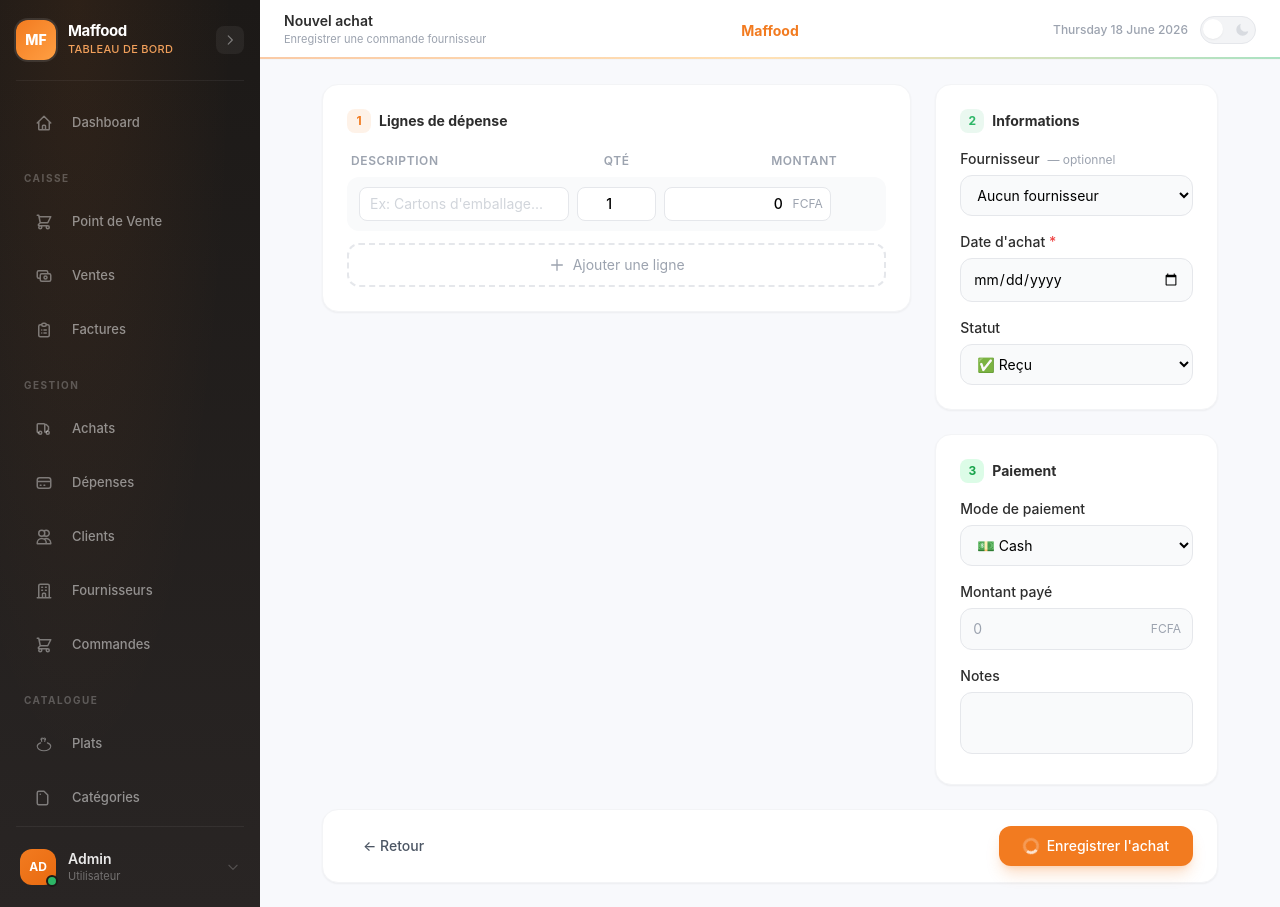
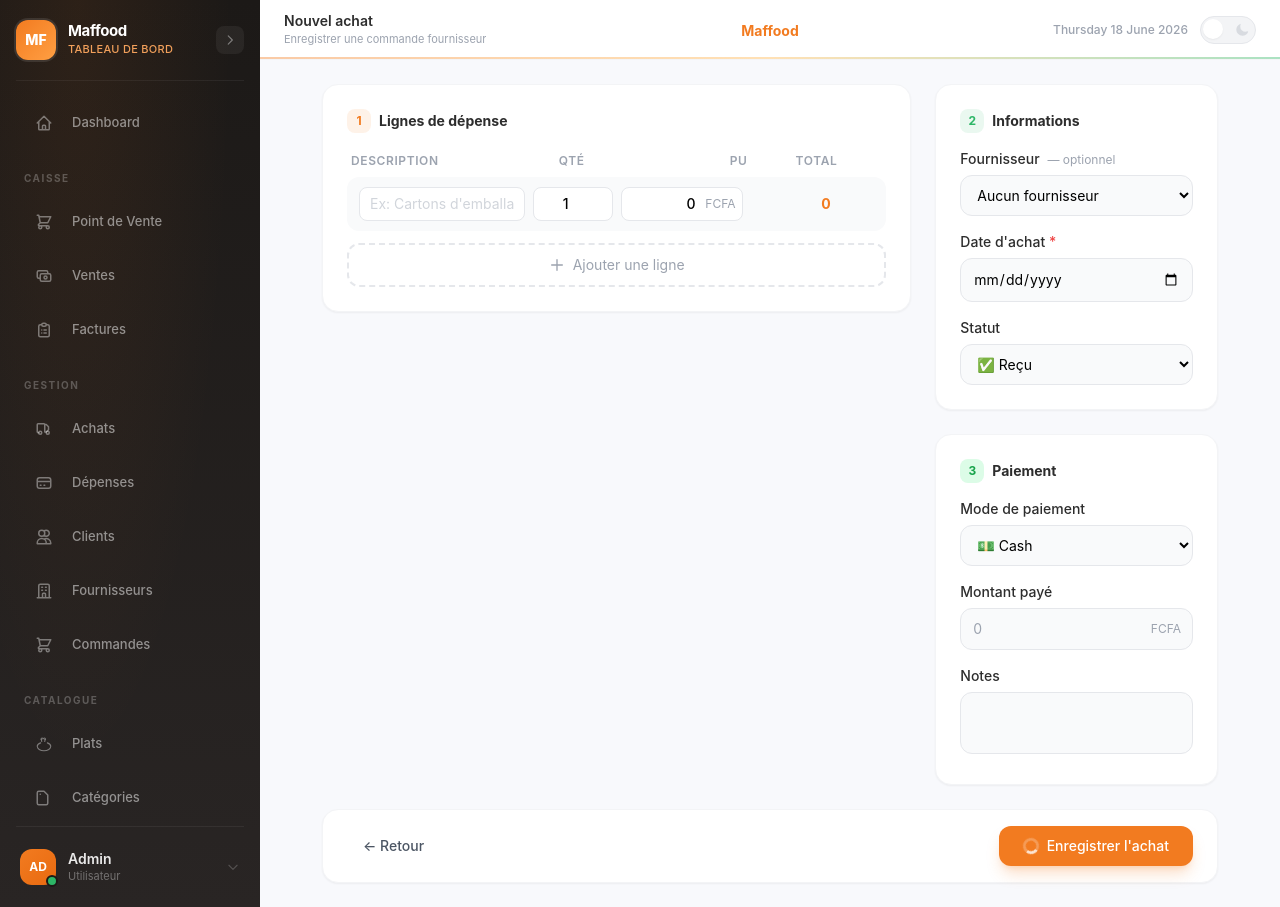
Before and after one commit to samdiagne/samdev_ges_com, a Laravel app: page /caisse/achats/create in a window 1280 px wide. Run offline with Laravel 12, Linux system fonts and the light colour scheme; a user stored in the database is signed in; data comes from the database, SQL or seed files in the repository; data that the repository does not hold is empty; style sheets or scripts are compiled from the project's sources; parts of the project's set-up code (start-up, migrations or seed data) failed here and were passed over; some libraries are stand-ins or nearby versions.

Commit message:
feat: ajout colonnes PU et Qté dans le module achats
- Ajout des colonnes PU et Qté dans le tableau principal des achats
- Ajout de la colonne PU dans le modal de détail achat
- Renommage "Montant" en "PU" et ajout colonne Total dans le formulaire

Co-Authored-By: Claude Opus 4.6 <noreply@anthropic.com>

```diff
--- a/resources/views/livewire/caisse/achat-form.blade.php
+++ b/resources/views/livewire/caisse/achat-form.blade.php
@@ -23,7 +23,7 @@
 
                     {{-- En-têtes colonnes --}}
                     <div class="hidden sm:grid grid-cols-12 gap-2 mb-2 px-1">
-                        <p class="col-span-5 text-xs font-semibold text-gray-400 uppercase tracking-wider">
+                        <p class="col-span-4 text-xs font-semibold text-gray-400 uppercase tracking-wider">
                             Description
                         </p>
 
@@ -31,8 +31,12 @@
                             Qté
                         </p>
 
-                        <p class="col-span-4 text-xs font-semibold text-gray-400 uppercase tracking-wider text-right">
-                            Montant
+                        <p class="col-span-3 text-xs font-semibold text-gray-400 uppercase tracking-wider text-right">
+                            PU
+                        </p>
+
+                        <p class="col-span-2 text-xs font-semibold text-gray-400 uppercase tracking-wider text-right">
+                            Total
                         </p>
 
                         <div class="col-span-1"></div>
@@ -44,7 +48,7 @@
                             <div class="grid grid-cols-12 gap-2 items-center bg-gray-50 rounded-xl px-3 py-2.5 group">
 
                                 {{-- Description --}}
-                                <div class="col-span-12 sm:col-span-5">
+                                <div class="col-span-12 sm:col-span-4">
                                     <input
                                         type="text"
                                         wire:change="updateLine({{ $index }}, 'description', $event.target.value)"
@@ -60,7 +64,7 @@
                                 </div>
 
                                 {{-- Quantité --}}
-                                <div class="col-span-4 sm:col-span-2">
+                                <div class="col-span-3 sm:col-span-2">
                                     <input
                                         type="number"
                                         wire:change="updateLine({{ $index }}, 'quantity', $event.target.value)"
@@ -71,8 +75,8 @@
                                             transition-colors font-medium"/>
                                 </div>
 
-                                {{-- Montant --}}
-                                <div class="col-span-7 sm:col-span-4 relative">
+                                {{-- PU --}}
+                                <div class="col-span-4 sm:col-span-3 relative">
                                     <input
                                         type="number"
                                         wire:change="updateLine({{ $index }}, 'unit_price', $event.target.value)"
@@ -87,6 +91,13 @@
                                     <span class="absolute right-2 top-1/2 -translate-y-1/2 text-xs text-gray-400">
                                         FCFA
                                     </span>
+                                </div>
+
+                                {{-- Total --}}
+                                <div class="col-span-4 sm:col-span-2 text-right">
+                                    <p class="text-sm font-bold text-primary py-1.5">
+                                        {{ number_format(($ligne['quantity'] ?? 1) * ($ligne['unit_price'] ?? 0), 0, ',', ' ') }}
+                                    </p>
                                 </div>
 
                                 {{-- Supprimer --}}
```
Also changed, not shown: resources/views/livewire/caisse/achat-manager.blade.php (+23 -3 lines).
